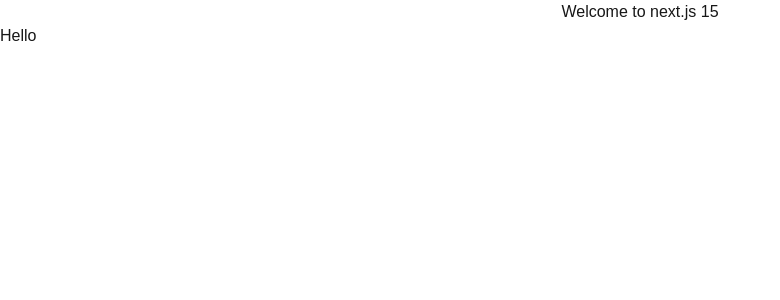
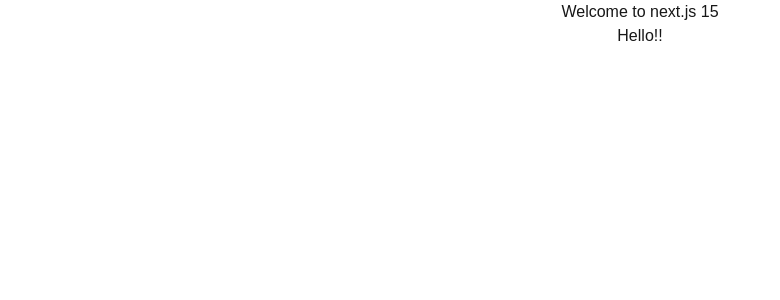
Before and after one commit to Farok-Hossain/next15-cc, a Next.js app: page / in a window 1280 px wide. Shown: the top 300 px of the page, without its empty margins (0-780 px from the left). Built offline with nearby package versions, Linux system fonts and the light colour scheme.

Commit message:
about page added

```diff
--- /dev/null
+++ b/app/about/page.tsx
@@ -0,0 +1,11 @@
+import React from "react";
+
+const Page = () => {
+  return (
+    <div>
+      <h1 className="text-center">About page</h1>
+    </div>
+  );
+};
+
+export default Page;
--- a/app/components/Hello.tsx
+++ b/app/components/Hello.tsx
@@ -1,10 +1,10 @@
 "use client";
 
 const Hello = () => {
-  console.log("I am a client component");
+  console.log("I am a client component!");
   return (
     <div>
-      <h1>Hello</h1>
+      <h1 className="text-center">Hello!!</h1>
     </div>
   );
 };
```
